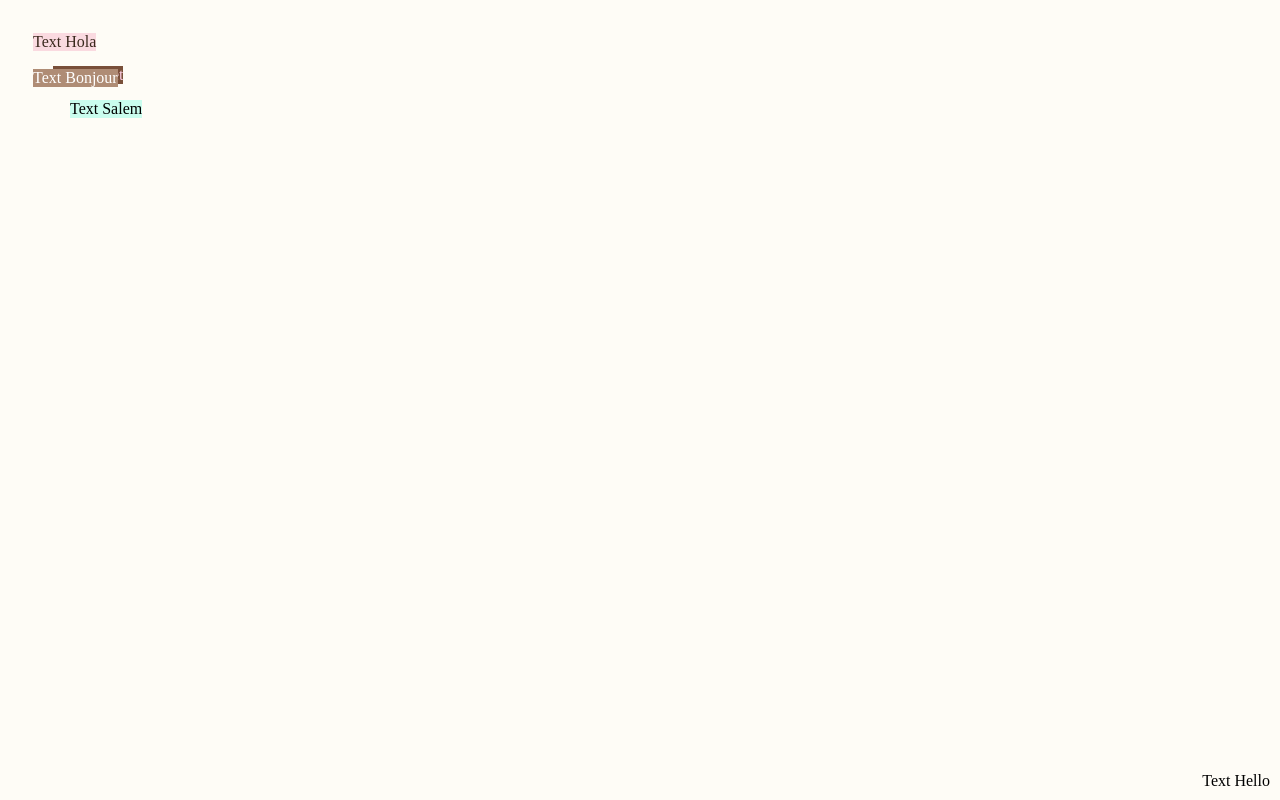
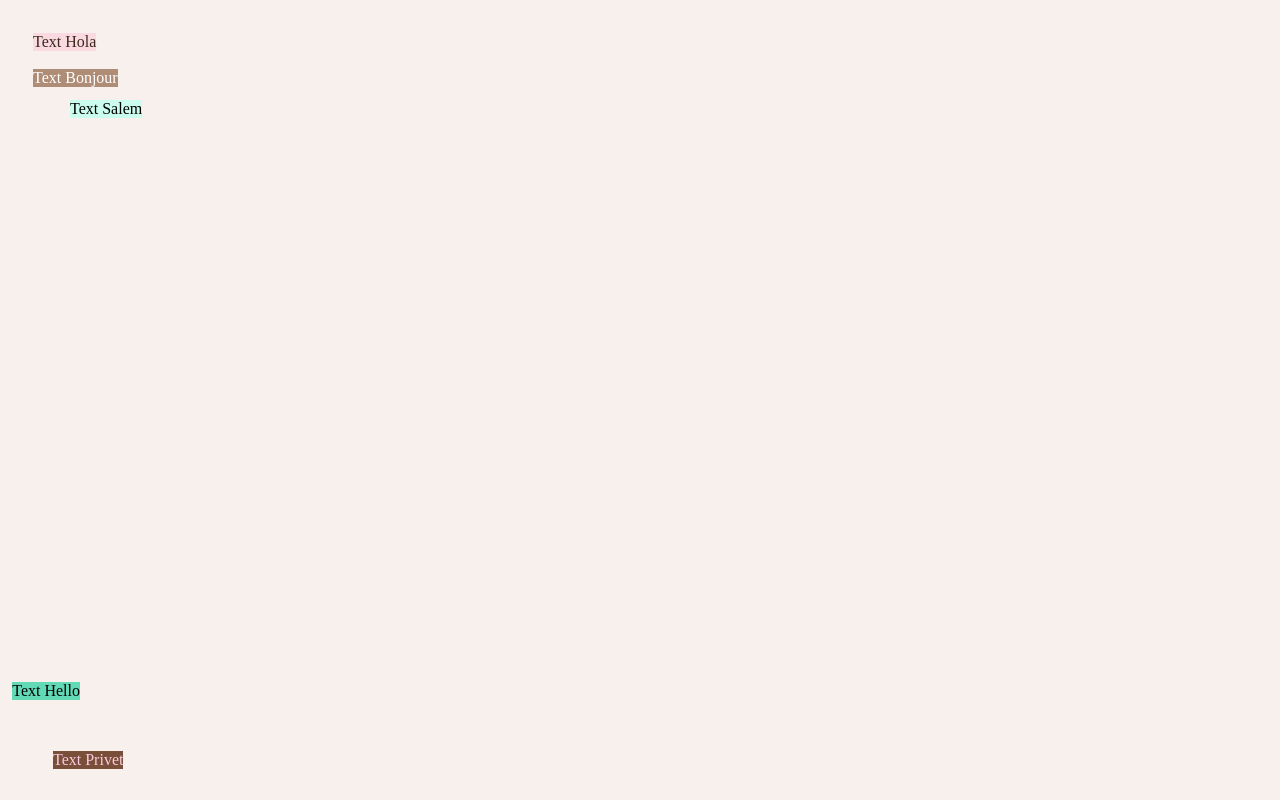
Before and after one commit to sorafrxns/myfile, a plain HTML site: page position.html in a window 1280 px wide. Drawn offline with Linux system fonts and the light colour scheme.

Commit message:
position.css

```diff
--- a/position.css
+++ b/position.css
@@ -1,7 +1,8 @@
 body{
     padding: 25px;
-  background-color: rgb(254, 252, 246);
+    background-color: rgb(248, 240, 236);
     }
+
 
   .text {
     color: rgb(58, 41, 29);
@@ -15,7 +16,7 @@ position: static;
     color: rgb(249, 203, 224);
     width: fit-content;
     position: relative;
-  top: 15px;
+    top: 700px;
     left: 20px;
   }
 
@@ -30,9 +31,11 @@ position: static;
 
 
   .text3 {
+    background-color: rgb(99, 218, 182);
+    width: fit-content;
     position: fixed;
-  bottom: 10px;
-  right: 10px;
+    bottom: 100px;
+     right: 1200px; /*текст закрепляется в определенном месте */
   }
 
 
@@ -40,5 +43,5 @@ position: static;
     width: fit-content;
     color: white;
     background-color: rgb(175, 140, 117);
-  position: sticky;    /* заголовок прилипает к верхней части страницы при прокрутке /*
+    position: sticky;   /*заголовок прилипает к верхней части страницы при прокрутке*/
 }
```
Lines whose indentation alone changed are shown as unchanged.
